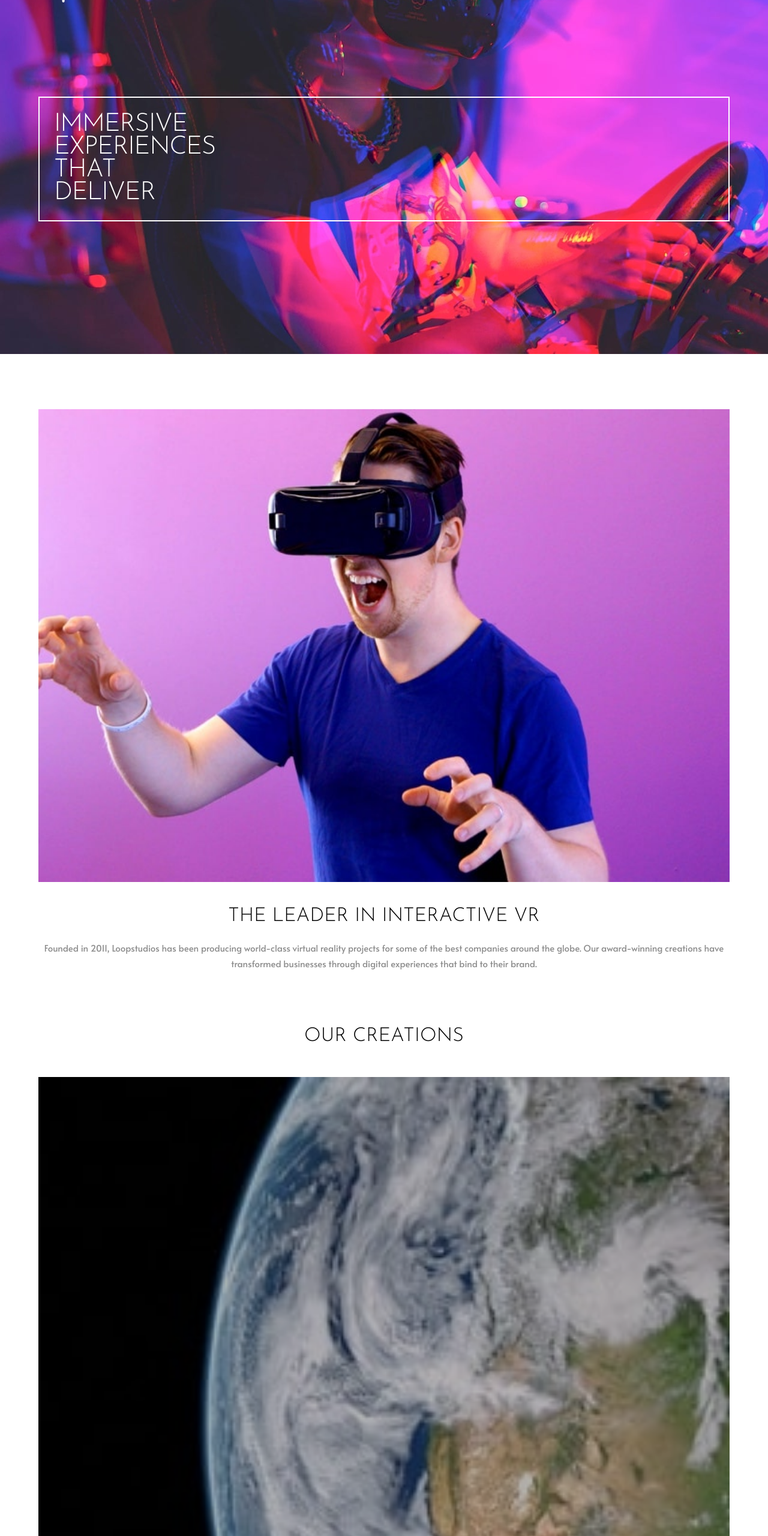
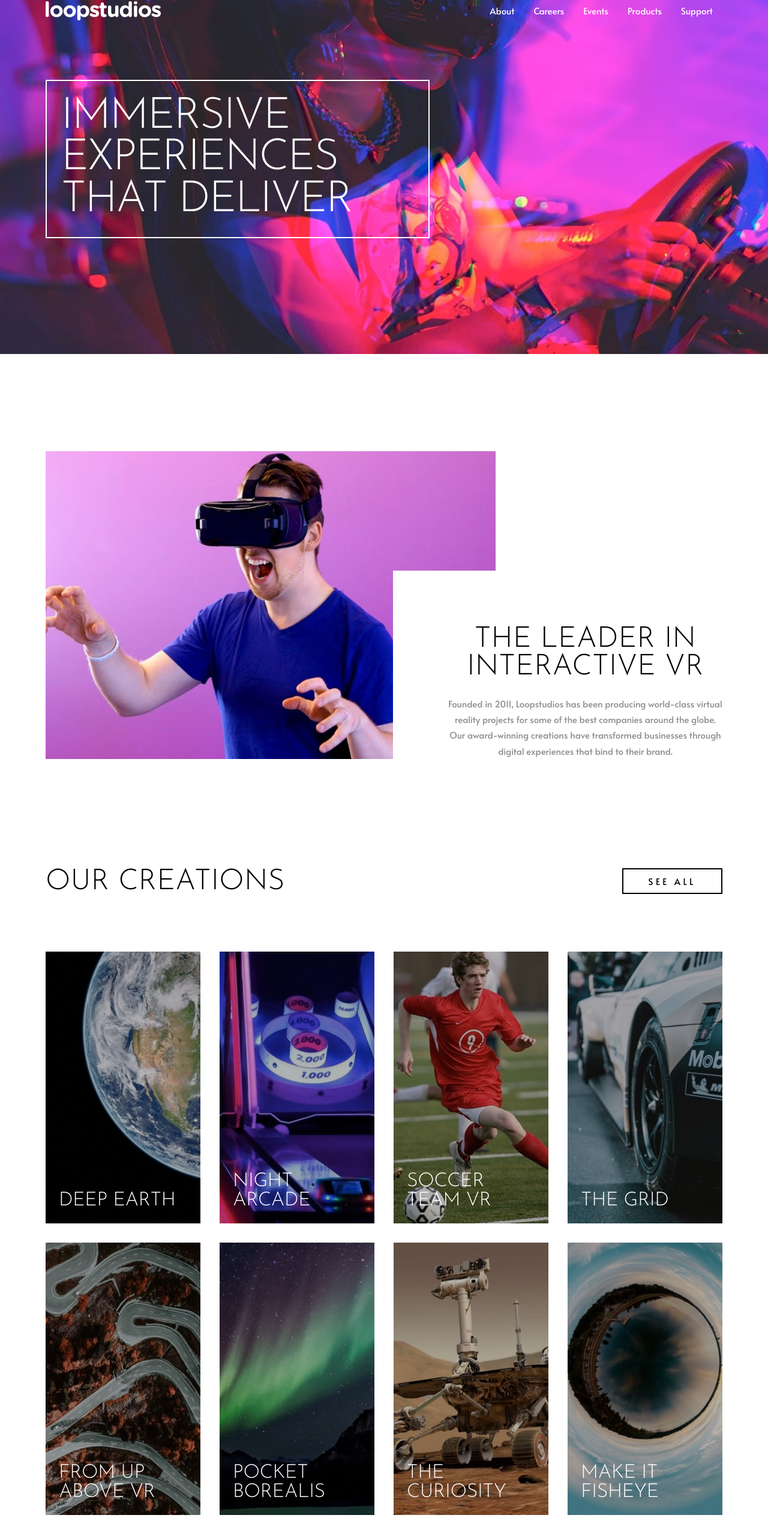
Before and after one commit to gabrielgry/Loopstudios-landing-page, a plain HTML site: page index.html in a window 1280 px wide. Shown: the part 60-2620 px from the top of the page at 60% size. Drawn offline with Linux system fonts and the light colour scheme.

Commit message:
Finished

```diff
--- a/index.html
+++ b/index.html
@@ -43,19 +43,21 @@
     <section class='hero'>
       <div class='container'>
         <div class='hero__headline-wrapper'>
-          <h1 class='hero__headline'>Immersive<br>experiences<br>that<br>deliver</h1>
+          <h1 class='hero__headline'>Immersive experiences that deliver</h1>
         </div>
       </div>
     </section>
 
     <section class='about container'>
-      <div class='about__image-wrapper'>
+      <div class='about__image--wrapper'>
         <picture>
-          <source srcset="images/desktop/image-interactive.jpg" media="screen and (min-width: 750px)">
+          <source srcset="images/desktop/image-interactive.jpg" width='731' height='500'
+            media="screen and (min-width: 750px)">
           <img src='images/mobile/image-interactive.jpg' width="654" height="448" alt='Person using a VR headset'
             class='about__image'>
         </picture>
       </div>
+
       <div class='about__content-wraper'>
         <div class='about__content'>
           <h2 class='about__headline'>The leader in interactive VR</h2>
@@ -81,7 +83,7 @@
         <div class='projects__item'>
           <picture>
             <source srcset="images/desktop/image-deep-earth.jpg" media='(min-width: 750px)'>
-            <img src='images/mobile/image-deep-earth.jpg' alt='' class='projects__item__image'>
+            <img src='images/mobile/image-deep-earth.jpg' alt='Project image' class='projects__item__image'>
           </picture>
           <a href='' class='projects__item__link'>
             <h3 class='projects__item__title'>Deep earth</h3>
@@ -91,7 +93,7 @@
         <div class='projects__item'>
           <picture>
             <source srcset="images/desktop/image-night-arcade.jpg" media='(min-width: 750px)'>
-            <img src='images/mobile/image-night-arcade.jpg' alt='' class='projects__item__image'>
+            <img src='images/mobile/image-night-arcade.jpg' alt='Project image' class='projects__item__image'>
           </picture>
           <a href='' class='projects__item__link'>
             <h3 class='projects__item__title'>Night arcade</h3>
@@ -101,7 +103,7 @@
         <div class='projects__item'>
           <picture>
             <source srcset="images/desktop/image-soccer-team.jpg" media='(min-width: 750px)'>
-            <img src='images/mobile/image-soccer-team.jpg' alt='' class='projects__item__image'>
+            <img src='images/mobile/image-soccer-team.jpg' alt='Project image' class='projects__item__image'>
           </picture>
           <a href='' class='projects__item__link'>
             <h3 class='projects__item__title'>Soccer team VR</h3>
@@ -111,7 +113,7 @@
         <div class='projects__item'>
           <picture>
             <source srcset="images/desktop/image-grid.jpg" media='(min-width: 750px)'>
-            <img src='images/mobile/image-grid.jpg' alt='' class='projects__item__image'>
+            <img src='images/mobile/image-grid.jpg' alt='Project image' class='projects__item__image'>
           </picture>
           <a href='' class='projects__item__link'>
             <h3 class='projects__item__title'>The grid</h3>
@@ -121,7 +123,7 @@
         <div class='projects__item'>
           <picture>
             <source srcset="images/desktop/image-from-above.jpg" media='(min-width: 750px)'>
-            <img src='images/mobile/image-from-above.jpg' alt='' class='projects__item__image'>
+            <img src='images/mobile/image-from-above.jpg' alt='Project image' class='projects__item__image'>
           </picture>
           <a href='' class='projects__item__link'>
             <h3 class='projects__item__title'>From up above VR</h3>
@@ -131,7 +133,7 @@
         <div class='projects__item'>
           <picture>
             <source srcset="images/desktop/image-pocket-borealis.jpg" media='(min-width: 750px)'>
-            <img src='images/mobile/image-pocket-borealis.jpg' alt='' class='projects__item__image'>
+            <img src='images/mobile/image-pocket-borealis.jpg' alt='Project image' class='projects__item__image'>
           </picture>
           <a href='' class='projects__item__link'>
             <h3 class='projects__item__title'>Pocket borealis</h3>
@@ -141,7 +143,7 @@
         <div class='projects__item'>
           <picture>
             <source srcset="images/desktop/image-curiosity.jpg" media='(min-width: 750px)'>
-            <img src='images/mobile/image-curiosity.jpg' alt='' class='projects__item__image'>
+            <img src='images/mobile/image-curiosity.jpg' alt='Project image' class='projects__item__image'>
           </picture>
           <a href='' class='projects__item__link'>
             <h3 class='projects__item__title'>The curiosity</h3>
@@ -150,8 +152,8 @@
 
         <div class='projects__item'>
           <picture>
-            <source srcset="images/desktop/image-fisheye.jp" media='(min-width: 750px)'>
-            <img src='images/mobile/image-fisheye.jpg' alt='' class='projects__item__image'>
+            <source srcset="images/desktop/image-fisheye.jpg" media='(min-width: 750px)'>
+            <img src='images/mobile/image-fisheye.jpg' alt='Project image' class='projects__item__image'>
           </picture>
           <a href='' class='projects__item__link'>
             <h3 class='projects__item__title'>Make it fisheye</h3>
@@ -164,7 +166,7 @@
 
 
   <footer class='footer'>
-    <div class='container'>
+    <div class='footer__container container'>
       <div class='footer__left'>
         <a href=''><img src='images/logo.svg' alt='Loopstudios' class='footer__logo'></a>
         <ul class='footer__links'>
--- a/styles/main.css
+++ b/styles/main.css
@@ -68,11 +68,26 @@ p {
   }
 }
 
+@media screen and (min-width: 751px) {
+  h1 {
+    font-size: 4.5rem;
+    line-height: 96.5%;
+  }
+
+  h2 {
+    font-size: 3rem;
+  }
+
+  h3 {
+    font-size: 2rem;
+  }
+}
+
 /* Fixes and Utility
    ========================================================================== */
 
 img {
-  display: block;
+  vertical-align: bottom;
 }
 
 .hidden {
@@ -80,8 +95,8 @@ img {
 }
 
 object {
+  vertical-align: bottom;
   pointer-events: none;
-  display: block;
 }
 
 /* Page
@@ -99,13 +114,20 @@ body.menu--show {
 
 .container {
   width: 100%;
-  max-width: 1200px;
+  max-width: 1224px;
   padding: 0 24px;
   margin: 0 auto;
 }
 
+@media screen and (min-width: 751px) {
+  .container {
+    padding: 0 48px;
+  }
+}
+
 /* Header
    ========================================================================== */
+@media screen and (max-width: 750px) {
   .header {
     position: absolute;
     overflow: hidden;
@@ -181,16 +203,48 @@ body.menu--show {
   .nav__link {
     text-decoration: none;
     color: var(--white);
-}
-
-@media screen and (max-width: 750px) {
-  .nav__link {
     font-family: var(--ff-heading);
     font-weight: 300;
     font-size: 1.5rem;
     letter-spacing: -0.01em;
     line-height: 98.5%;
     text-transform: uppercase;
+  }
+}
+
+@media screen and (min-width: 751px) {
+  .nav__menu-btn {
+    display: none;
+  }
+
+  .header {
+    position: absolute;
+    top: 62px;
+    width: 100%;
+  }
+
+  .nav {
+    width: 100%;
+    display: flex;
+    justify-content: space-between;
+  }
+
+  .nav__list {
+    display: flex;
+    list-style: none;
+    margin: 0;
+    padding: 0;
+  }
+
+  .nav__item {
+    display: flex;
+    align-items: center;
+    padding: 0 16px;
+  }
+
+  .nav__link {
+    color: var(--white);
+    text-decoration: none;
   }
 }
 
@@ -212,6 +266,7 @@ body.menu--show {
 }
 
 .hero__headline-wrapper {
+  max-width: 385px;
   border: 2px solid var(--white);
   padding: 26px 24px;
 }
@@ -226,9 +281,13 @@ body.menu--show {
   }
 }
 
-@media screen and (min-width: 750px) {
+@media screen and (min-width: 751px) {
   .hero {
     background-image: url("../images/desktop/image-hero.jpg");
+  }
+
+  .hero__headline-wrapper {
+    max-width: 640px;
   }
 }
 
@@ -239,7 +298,7 @@ body.menu--show {
   padding-bottom: 92px;
 }
 
-.about__image-wrapper {
+.about__image--wrapper {
   width: 100%;
 }
 
@@ -255,6 +314,40 @@ body.menu--show {
 .about__headline {
   margin-top: 42px;
   margin-bottom: 24px;
+}
+
+@media screen and (min-width: 751px) {
+  .about {
+    display: flex;
+    padding-top: 162px;
+    padding-bottom: 182px;
+  }
+
+  .about__image--wrapper {
+    max-width: 750px;
+  }
+
+  .about__image {
+    width: 100%;
+  }
+
+  .about__content-wraper {
+    position: relative;
+    flex-grow: 1;
+  }
+
+  .about__content {
+    position: absolute;
+    min-width: 550px;
+    right: -1px;
+    bottom: -1px;
+    padding: 92px 1px 1px 92px;
+    background-color: var(--white);
+  }
+
+  .about__headline {
+    margin-top: 0;
+  }
 }
 
 /* Projects
@@ -319,6 +412,7 @@ body.menu--show {
   align-items: flex-end;
   text-decoration: none;
   background-color: hsla(0, 0%, 0%, 30%);
+  -webkit-tap-highlight-color: transparent;
   transition: background-color 0.3s ease;
   -webkit-transition: background-color 0.3s ease;
   -moz-transition: background-color 0.3s ease;
@@ -334,6 +428,35 @@ body.menu--show {
 .projects__item__title {
   line-height: 100%;
   color: var(--white);
+}
+
+@media screen and (min-width: 751px) {
+  .projects {
+    justify-content: start;
+    margin-bottom: 156px;
+  }
+
+  .projects__headline-wrapper {
+    text-align: start;
+    margin-bottom: 92px;
+    width: auto;
+    flex-grow: 1;
+  }
+
+  .projects__link-wrapper {
+    order: 0;
+    margin-top: 0;
+    width: auto;
+    justify-content: flex-end;
+    height: fit-content;
+  }
+
+  .projects__grid {
+    grid-template-columns: repeat(auto-fit, minmax(250px, 1fr));
+    grid-template-rows: auto;
+    column-gap: 32px;
+    row-gap: 32px;
+  }
 }
 
 /* Footer
@@ -388,3 +511,38 @@ body.menu--show {
   margin-top: 16px;
   color: var(--dark-gray);
 }
+
+@media screen and (min-width: 751px) {
+  .footer__container {
+    display: flex;
+    justify-content: space-between;
+  }
+
+  .footer__left {
+    align-items: flex-start;
+    justify-content: space-between;
+  }
+
+  .footer__right {
+    align-items: flex-end;
+    justify-content: space-between;
+  }
+
+  .footer__links {
+    display: flex;
+    width: auto;
+    margin-bottom: 0;
+  }
+
+  .footer__links__item {
+    padding: 16px;
+  }
+
+  .footer__links__item:first-child {
+    padding-left: 0;
+  }
+
+  .footer__copyright {
+    margin-bottom: 8px;
+  }
+}
```
Lines whose indentation alone changed are shown as unchanged.
